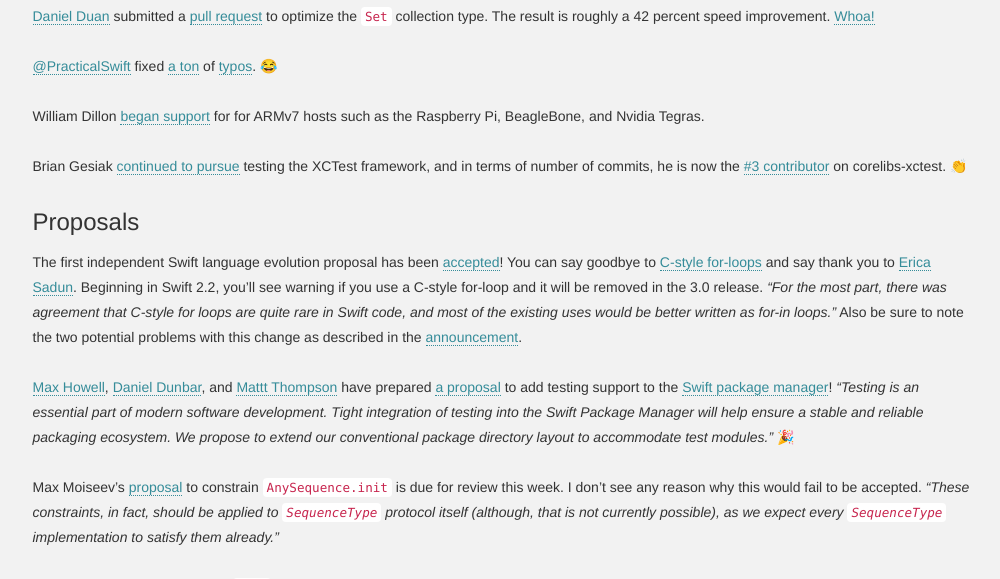
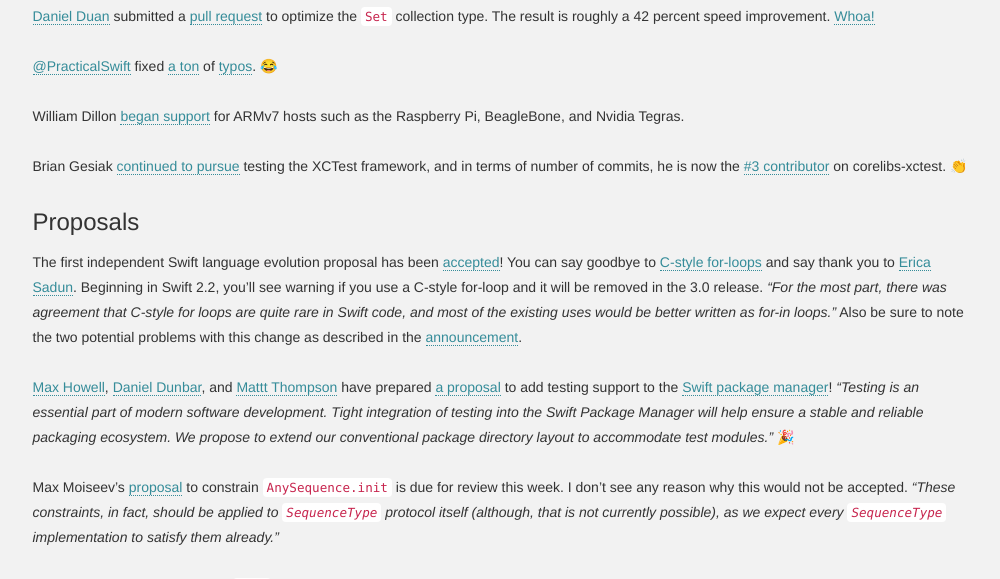
Before and after one commit to jessesquires/jessesquires.com, a Jekyll site: the page built from _posts/2015-12-17-open-source-swift-weekly-2.md, in a window 1280 px wide and 900 px high, scrolled down 894 px. Shown: the part 152-731 px from the top of the window, without its empty margins (135-1135 px from the left). Built offline with Jekyll 4.4.1, drawn with Linux system fonts in a browser that asks for light colours; nearby versions of some CDN libraries; Markdown is read by kramdown in place of the engine named in the settings.

Commit message:
spelling/grammer fixes

```diff
--- a/_posts/2015-12-17-open-source-swift-weekly-2.md
+++ b/_posts/2015-12-17-open-source-swift-weekly-2.md
@@ -30,7 +30,7 @@
 
 [@PracticalSwift](https://twitter.com/practicalswift) fixed [a ton](https://github.com/apple/swift/pull/561) of [typos](https://github.com/apple/swift/pull/526). 😂
 
-William Dillon [began support](https://github.com/apple/swift/pull/439) for for ARMv7 hosts such as the Raspberry Pi, BeagleBone, and Nvidia Tegras.
+William Dillon [began support](https://github.com/apple/swift/pull/439) for ARMv7 hosts such as the Raspberry Pi, BeagleBone, and Nvidia Tegras.
 
 Brian Gesiak [continued to pursue](https://github.com/apple/swift-corelibs-xctest/pull/14) testing the XCTest framework, and in terms of number of commits, he is now the [#3 contributor](https://github.com/apple/swift-corelibs-xctest/graphs/contributors) on corelibs-xctest. 👏
 
@@ -40,7 +40,7 @@
 
 [Max Howell](https://github.com/mxcl), [Daniel Dunbar](https://github.com/ddunbar), and [Mattt Thompson](https://github.com/mattt) have prepared [a proposal](https://github.com/apple/swift-evolution/pull/51) to add testing support to the [Swift package manager](https://github.com/apple/swift-package-manager)! *"Testing is an essential part of modern software development. Tight integration of testing into the Swift Package Manager will help ensure a stable and reliable packaging ecosystem. We propose to extend our conventional package directory layout to accommodate test modules."* 🎉
 
-Max Moiseev's [proposal](https://github.com/apple/swift-evolution/blob/master/proposals/0014-constrained-AnySequence.md) to constrain `AnySequence.init` is due for review this week. I don't see any reason why this would fail to be accepted. *"These constraints, in fact, should be applied to `SequenceType` protocol itself (although, that is not currently possible), as we expect every `SequenceType` implementation to satisfy them already."*
+Max Moiseev's [proposal](https://github.com/apple/swift-evolution/blob/master/proposals/0014-constrained-AnySequence.md) to constrain `AnySequence.init` is due for review this week. I don't see any reason why this would not be accepted. *"These constraints, in fact, should be applied to `SequenceType` protocol itself (although, that is not currently possible), as we expect every `SequenceType` implementation to satisfy them already."*
 
 David Hart's [proposal](https://github.com/apple/swift-evolution/blob/master/proposals/0009-require-self-for-accessing-instance-members.md) to require `self` for accessing instance members is currently under review. If you haven't been following along, this would make `self` *always required* even when it can be inferred implicitly. For example, using `self.view` versus simply `view`. There's a ton of discussion on the [mailing list]((https://lists.swift.org/pipermail/swift-evolution/Week-of-Mon-20151214/002407.html)) and [twitter](https://twitter.com/ashfurrow/status/676881928168017921). I'm not a fan, but I can understand some of the arguments to do this.
 
```
